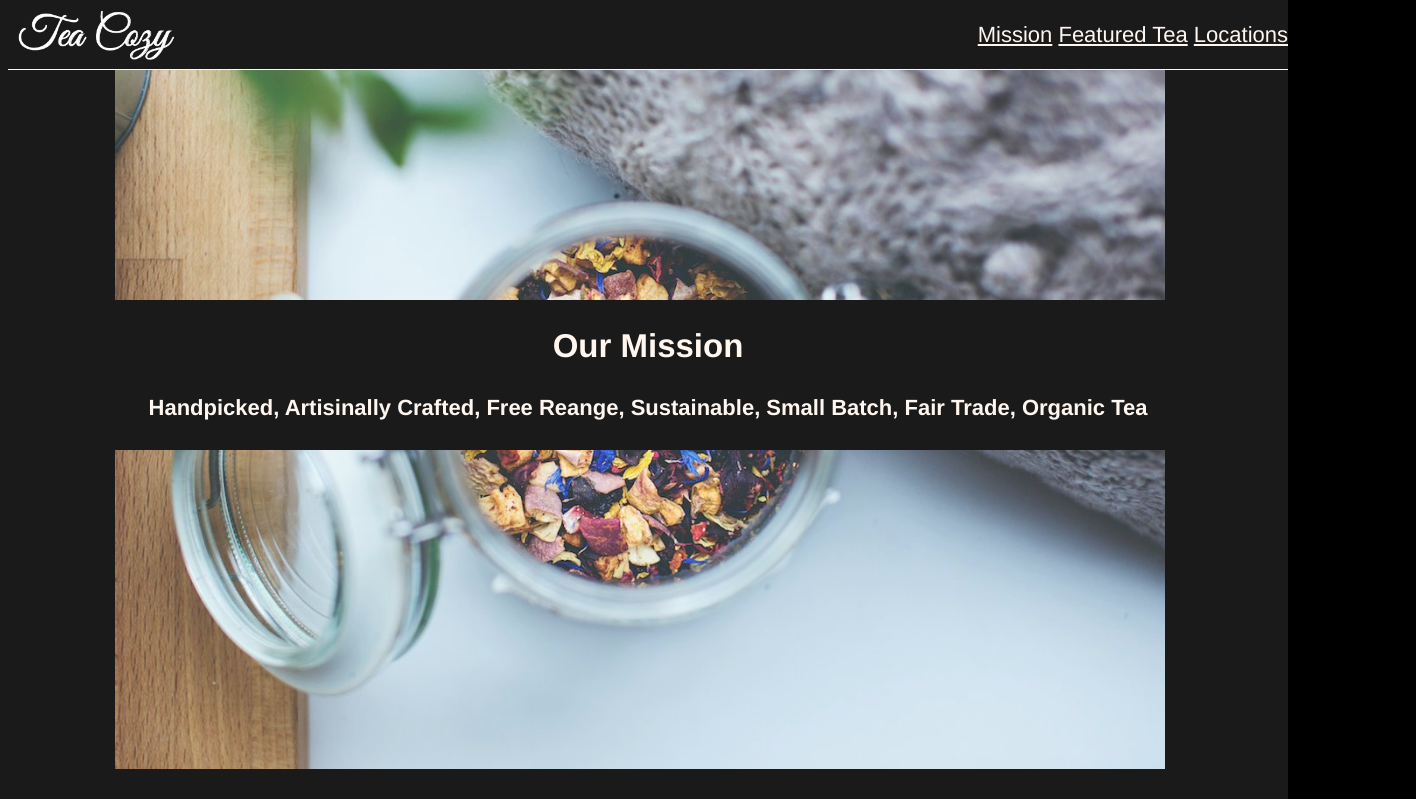
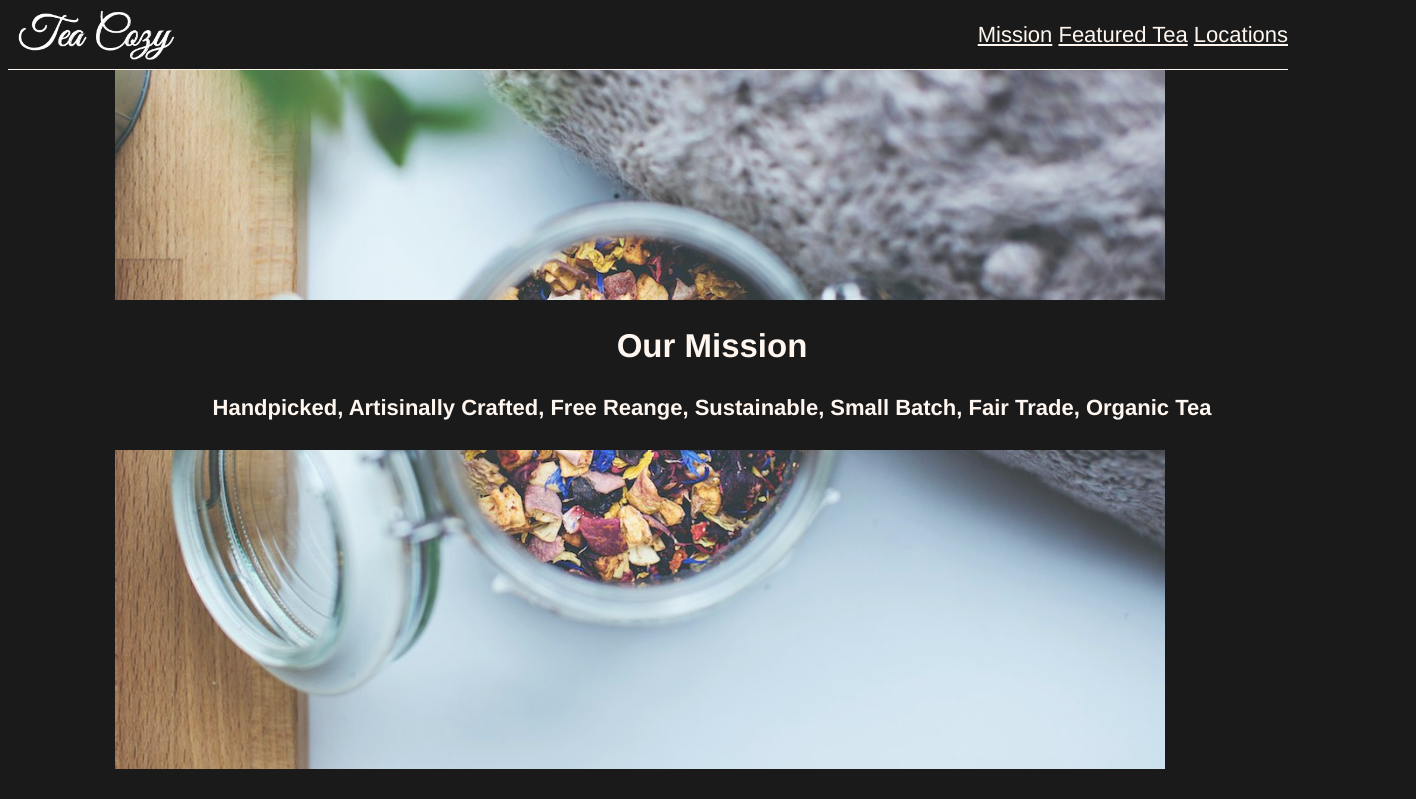
Before and after one commit to timl2k17/timl2k17.github.io, a plain HTML site: page index.html in a window 1280 px wide. Shown: the top 799 px of the page, 1416 px wide, since content can reach past the window. Drawn offline with Linux system fonts and the light colour scheme.

Commit message:
mission statement width test

```diff
--- a/resources/styles.css
+++ b/resources/styles.css
@@ -42,7 +42,7 @@ main {
     position: absolute;
     top: 300px;
     background-color: black;
-    width: 100%
+    width: 110%
 }
 
 .menu-items {
```
